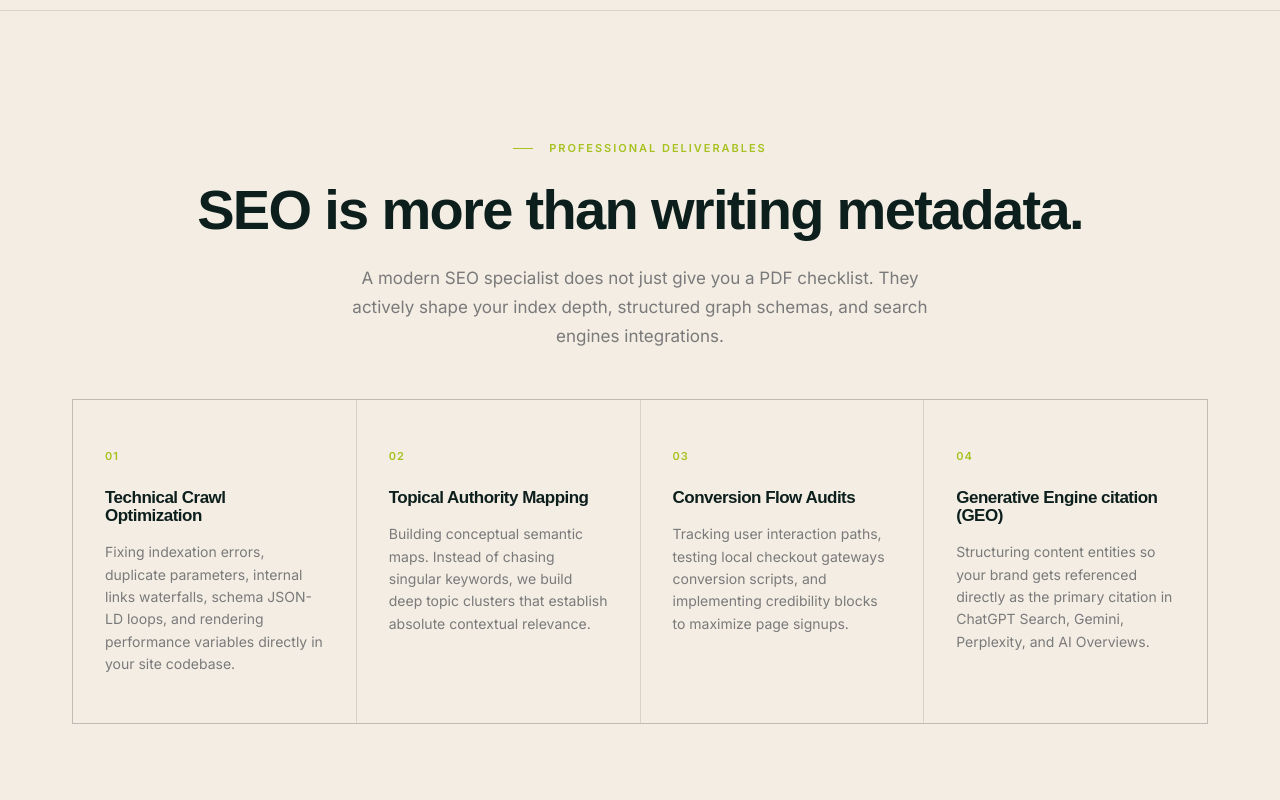
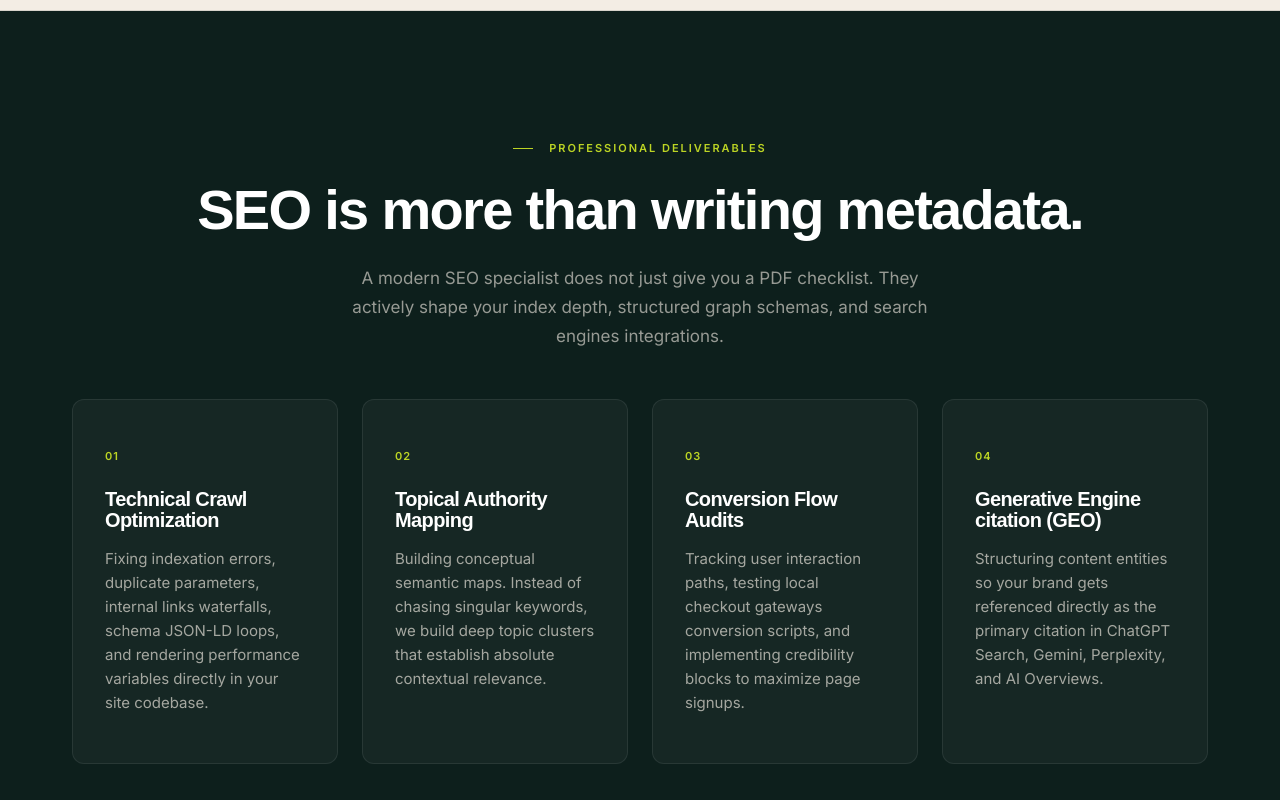
Before and after one commit to cartoonq474-cloud/Bishal-oli, a Next.js app: page /seo-expert-nepal in a window 1280 px wide. Shown: the part 1760-2560 px from the top of the page. Built offline with nearby package versions, Linux system fonts and the light colour scheme; a web font is replaced by a local one.

Commit message:
design(seo-expert-nepal): update Professional Deliverables background to dark and style cards

```diff
--- a/src/app/globals.css
+++ b/src/app/globals.css
@@ -169,6 +169,24 @@ p { font-size: 1.0625rem; line-height: 1.7; }
 .pillar:hover { background: var(--black); }
 .pillar:hover h3, .pillar:hover p { color: var(--ivory); }
 .pillar:hover .pillar-icon { background: var(--lime); }
+
+/* Dark variant for dark sections */
+.pillar.pillar--dark {
+  background: rgba(255, 255, 255, 0.04);
+  border: 1px solid rgba(255, 255, 255, 0.08);
+  border-radius: 12px;
+}
+.pillar.pillar--dark:hover {
+  background: rgba(255, 255, 255, 0.08);
+  border-color: var(--lime);
+  transform: translateY(-4px);
+}
+.pillar.pillar--dark h3 {
+  color: #ffffff;
+}
+.pillar.pillar--dark p {
+  color: rgba(243, 237, 228, 0.65);
+}
 .pillar-num { font-size: 0.6875rem; font-weight: 700; letter-spacing: 0.1em; color: var(--lime-dark); margin-bottom: var(--s3); }
 .pillar-icon { width: 40px; height: 40px; display: flex; align-items: center; justify-content: center; background: var(--sage); border-radius: 2px; margin-bottom: var(--s3); font-size: 1.25rem; transition: var(--transition); }
 .pillar h3 { font-size: 1.0625rem; margin-bottom: var(--s2); transition: var(--transition); }
--- a/src/app/seo-expert-nepal/page.js
+++ b/src/app/seo-expert-nepal/page.js
@@ -155,17 +155,23 @@ export default function SeoExpertNepal() {
       </section>
 
       {/* SECTION 2: WHAT AN SEO EXPERT SHOULD DO */}
-      <section className="section" aria-labelledby="whatExpertDoesHeading" style={{ background: 'var(--white)', borderBottom: '1px solid var(--border)' }}>
+      <section className="section section--dark" aria-labelledby="whatExpertDoesHeading" style={{ background: 'var(--black)', borderBottom: '1px solid rgba(255, 255, 255, 0.08)' }}>
         <div className="container">
           <div className="section-header" style={{ textAlign: 'center', margin: '0 auto var(--s6)' }}>
-            <p className="eyebrow" style={{ justifyContent: 'center' }}>Professional Deliverables</p>
-            <h2 id="whatExpertDoesHeading">SEO is more than writing metadata.</h2>
-            <p className="text-gray" style={{ maxWidth: '56ch', margin: 'var(--s3) auto 0' }}>
+            <p className="eyebrow eyebrow--light" style={{ justifyContent: 'center' }}>Professional Deliverables</p>
+            <h2 id="whatExpertDoesHeading" style={{ color: '#ffffff' }}>SEO is more than writing metadata.</h2>
+            <p style={{ maxWidth: '56ch', margin: 'var(--s3) auto 0', color: 'rgba(243, 237, 228, 0.6)' }}>
               A modern SEO specialist does not just give you a PDF checklist. They actively shape your index depth, structured graph schemas, and search engines integrations.
             </p>
           </div>
 
-          <div className="pillars-grid" style={{ gridTemplateColumns: 'repeat(auto-fit, minmax(240px, 1fr))', marginTop: 'var(--s4)' }}>
+          <div className="pillars-grid" style={{
+            gridTemplateColumns: 'repeat(auto-fit, minmax(240px, 1fr))',
+            marginTop: 'var(--s4)',
+            background: 'transparent',
+            border: 'none',
+            gap: '24px'
+          }}>
             {[
               {
                 n: '01',
@@ -188,10 +194,13 @@ export default function SeoExpertNepal() {
                 text: 'Structuring content entities so your brand gets referenced directly as the primary citation in ChatGPT Search, Gemini, Perplexity, and AI Overviews.',
               }
             ].map((p) => (
-              <div key={p.n} className="pillar">
-                <div className="pillar-num">{p.n}</div>
-                <h3>{p.title}</h3>
-                <p>{p.text}</p>
+              <div
+                key={p.n}
+                className="pillar pillar--dark"
+              >
+                <div className="pillar-num" style={{ color: 'var(--lime)' }}>{p.n}</div>
+                <h3 style={{ fontSize: '1.25rem', marginBottom: 'var(--s2)' }}>{p.title}</h3>
+                <p style={{ fontSize: '0.9375rem', lineHeight: 1.6 }}>{p.text}</p>
               </div>
             ))}
           </div>
```
